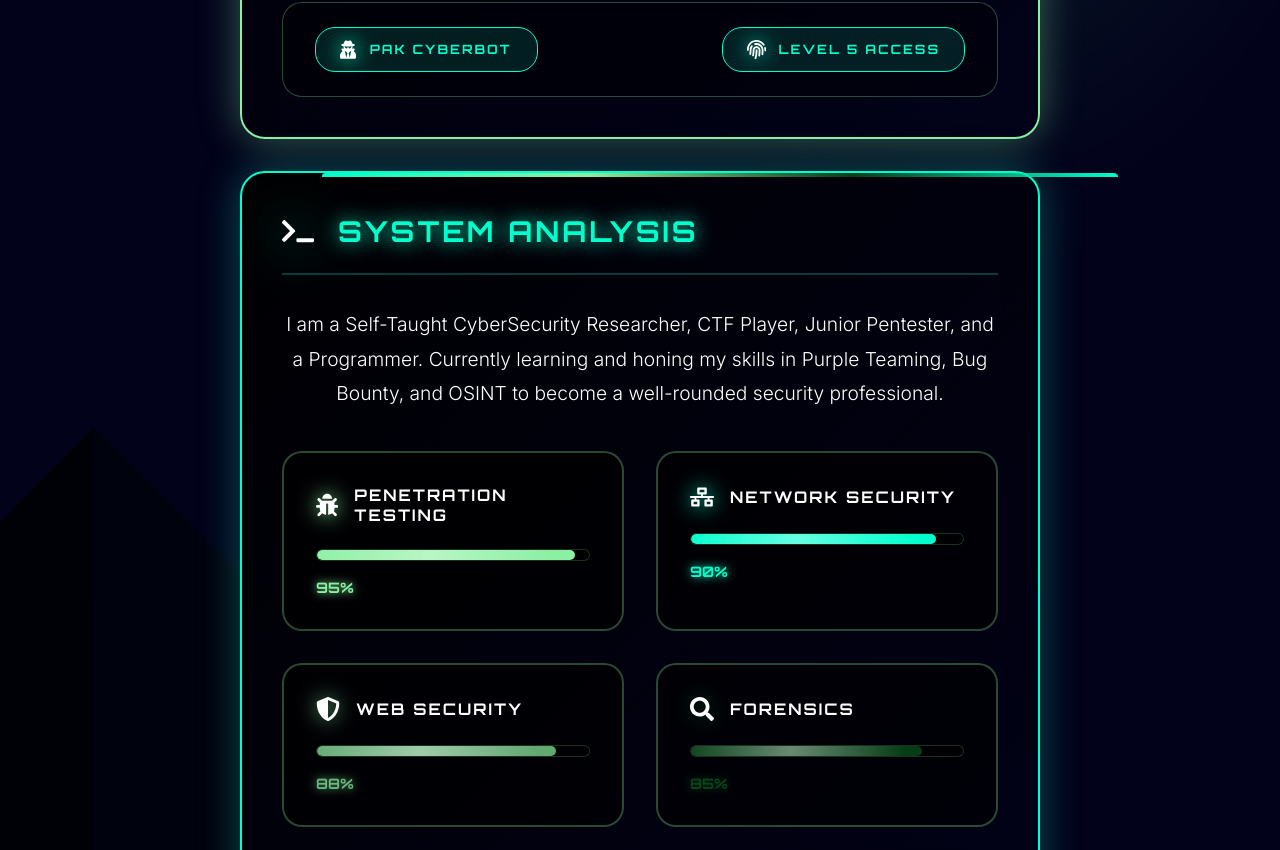
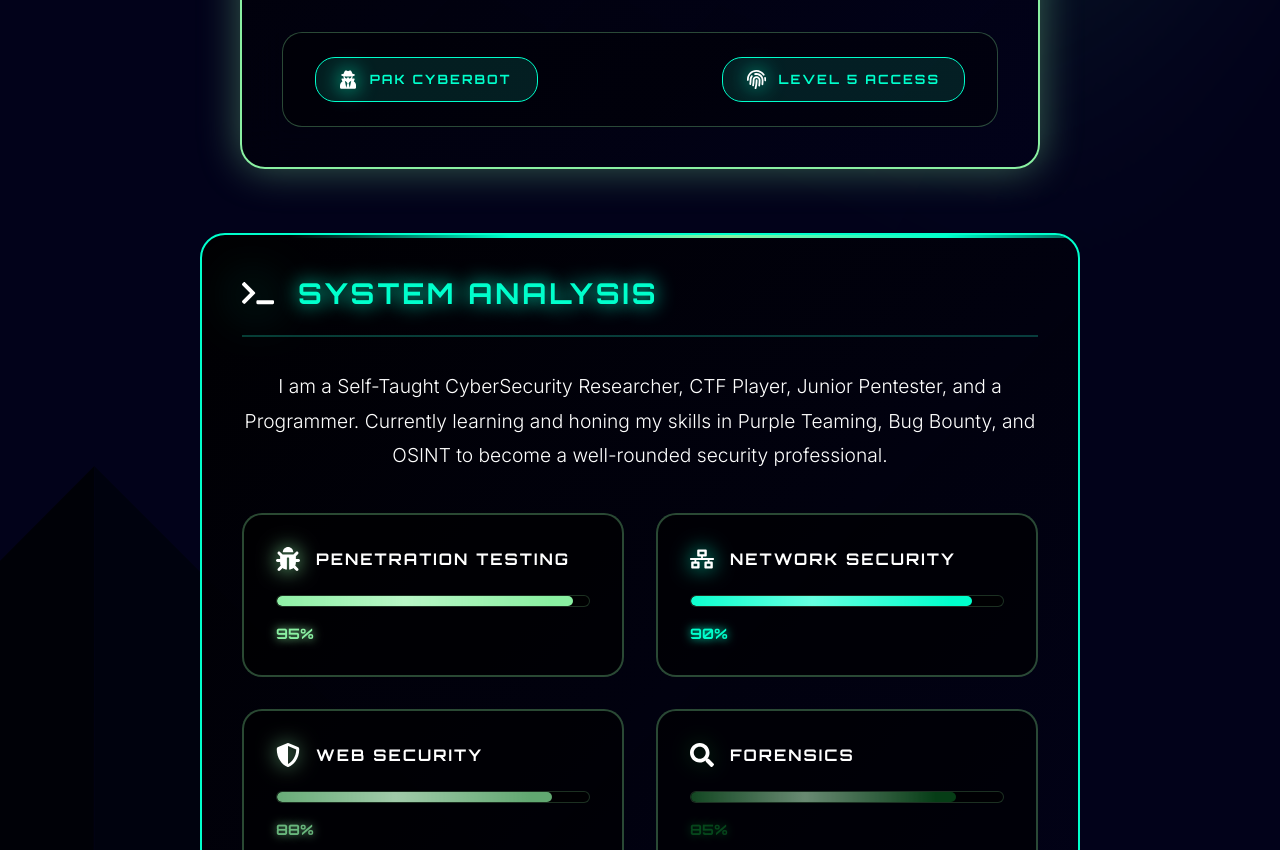
Before and after one commit to PakCyberbot/PakCyberbot.github.io, a React (Create React App) app: page / in a window 1280 px wide. Shown: the part 890-1740 px from the top of the page. Built offline with nearby package versions, Linux system fonts and the light colour scheme; no server answers.

Commit message:
minor improvements

```diff
--- a/src/components/home/home.css
+++ b/src/components/home/home.css
@@ -56,6 +56,12 @@
 }
 
 @keyframes scanline {
+  0% { transform: translateX(-100%) scaleX(0.5); }
+  50% { transform: translateX(0) scaleX(1); }
+  100% { transform: translateX(100%) scaleX(0.5); }
+}
+
+@keyframes about-scanline {
   0% { transform: translateX(-100%) scaleX(0.5); }
   50% { transform: translateX(0) scaleX(1); }
   100% { transform: translateX(100%) scaleX(0.5); }
@@ -354,11 +360,11 @@
   border: 2px solid var(--color-sec);
   border-radius: 25px;
   padding: 2.5rem;
-  backdrop-filter: blur(20px);
-  box-shadow: 0 0 40px rgba(26, 197, 169, 0.4);
+  margin: 2rem 0;
   width: 100%;
-  max-width: 800px;
+  max-width: 1000px;
   position: relative;
+  overflow: hidden;
 }
 
 .about-section::before {
@@ -367,8 +373,15 @@
   top: 0;
   left: 0;
   right: 0;
-  height: 4px;
-  background: linear-gradient(90deg, var(--color-sec), var(--color-pri), var(--color-sec-light), var(--color-sec));
+  height: 3px;
+  background: linear-gradient(90deg,
+    transparent,
+    var(--color-sec),
+    var(--color-pri),
+    var(--color-sec),
+    transparent);
+  animation: about-scanline 4s linear infinite;
+  z-index: 1;
   border-radius: 25px 25px 0 0;
   animation: scanline 4s linear infinite;
 }
--- a/src/style.css
+++ b/src/style.css
@@ -23,7 +23,7 @@ body {
   animation: move 1s linear infinite forwards;
   overflow-x: hidden;
   background-position: -300px center;
-  padding-top: 80px; /* Add padding to account for fixed header */
+  padding-top: 110px; /* Add padding to account for fixed header */
 }
 
 .main-content {
```
